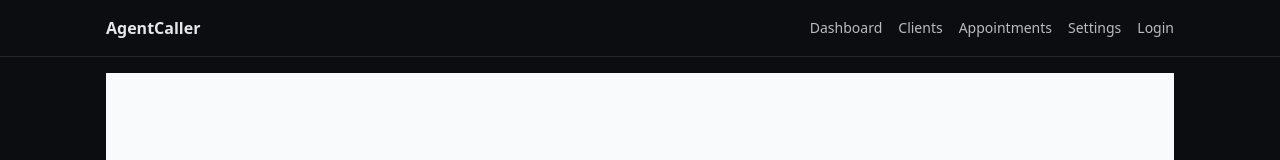
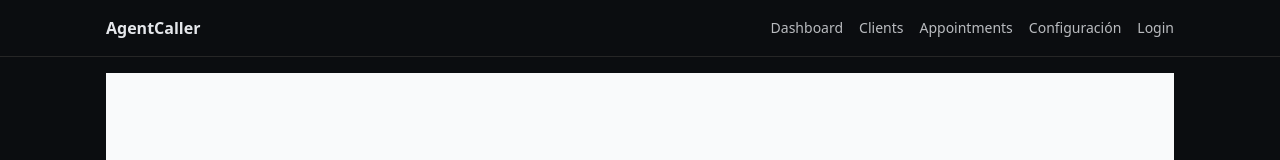
Before and after one commit to breyesr/calleragent, a Next.js app in the folder frontend/: page /google-callback in a window 1280 px wide. Shown: the top 160 px of the page. Built offline with nearby package versions, Linux system fonts and the light colour scheme.

Commit message:
refactor: move calendar module to settings/calendar and update nav

```diff
--- a/frontend/app/google-callback/page.tsx
+++ b/frontend/app/google-callback/page.tsx
@@ -29,7 +29,7 @@ export default function GoogleCallbackPage() {
         if (data.access_token) {
           localStorage.setItem('google_access_token', data.access_token);
           setStatus('¡Conexión exitosa! Redirigiendo...');
-          setTimeout(() => router.push('/dashboard/calendar'), 1500);
+          setTimeout(() => router.push('/dashboard/settings/calendar'), 1500);
         }
       } catch (error) {
         console.error(error);
--- a/frontend/components/HeaderNav.tsx
+++ b/frontend/components/HeaderNav.tsx
@@ -19,12 +19,12 @@ export function HeaderNav() {
       <a className="hover:underline" href="/dashboard">Dashboard</a>
       <a className="hover:underline" href="/clients">Clients</a>
       <a className="hover:underline" href="/appointments">Appointments</a>
+      <a className="hover:underline" href="/dashboard/settings/calendar">Configuración</a>
       {isAuthenticated ? (
         <a className="hover:underline" href="/dashboard/whatsapp-test">
           WhatsApp Test
         </a>
       ) : null}
-      <a className="hover:underline" href="/settings">Settings</a>
       {isAuthenticated ? (
         <button type="button" onClick={handleLogout} className="text-neutral-300 hover:underline focus:outline-none">
           Logout
```
Also changed, not shown: frontend/app/dashboard/settings/calendar/page.tsx (renamed from frontend/app/dashboard/calendar/page.tsx).
